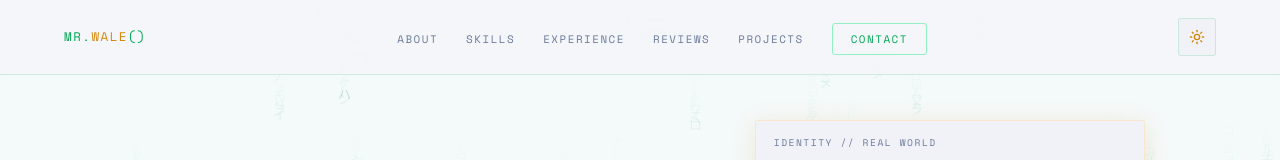
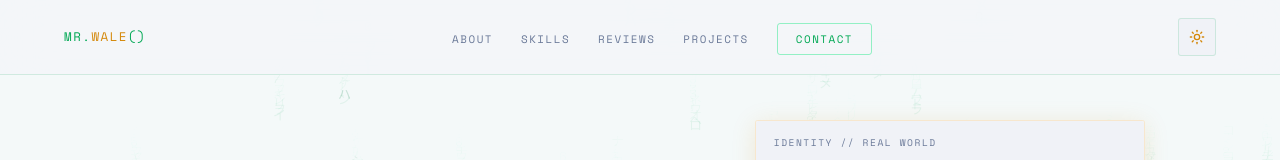
Before and after one commit to Wale2007/wale2007.github.io, a React (Vite) app: page / in a window 1280 px wide. Shown: the top 160 px of the page. Built offline with nearby package versions, Linux system fonts and the light colour scheme; no server answers.

Commit message:
update project

```diff
--- a/src/components/Navbar.tsx
+++ b/src/components/Navbar.tsx
@@ -135,7 +135,6 @@ const Navbar = () => {
         <ul className="nav-links">
           <li><a className={activeSection === 'about' ? 'active' : ''} href="#about">About</a></li>
           <li><a className={activeSection === 'skills' ? 'active' : ''} href="#skills">Skills</a></li>
-          <li><a className={activeSection === 'experience' ? 'active' : ''} href="#experience">Experience</a></li>
           <li><a className={activeSection === 'reviews' ? 'active' : ''} href="#reviews">Reviews</a></li>
           <li><a className={activeSection === 'projects' ? 'active' : ''} href="#projects">Projects</a></li>
           <li><a className={activeSection === 'contact' ? 'active nav-cta' : 'nav-cta'} href="#contact">Contact</a></li>
```
